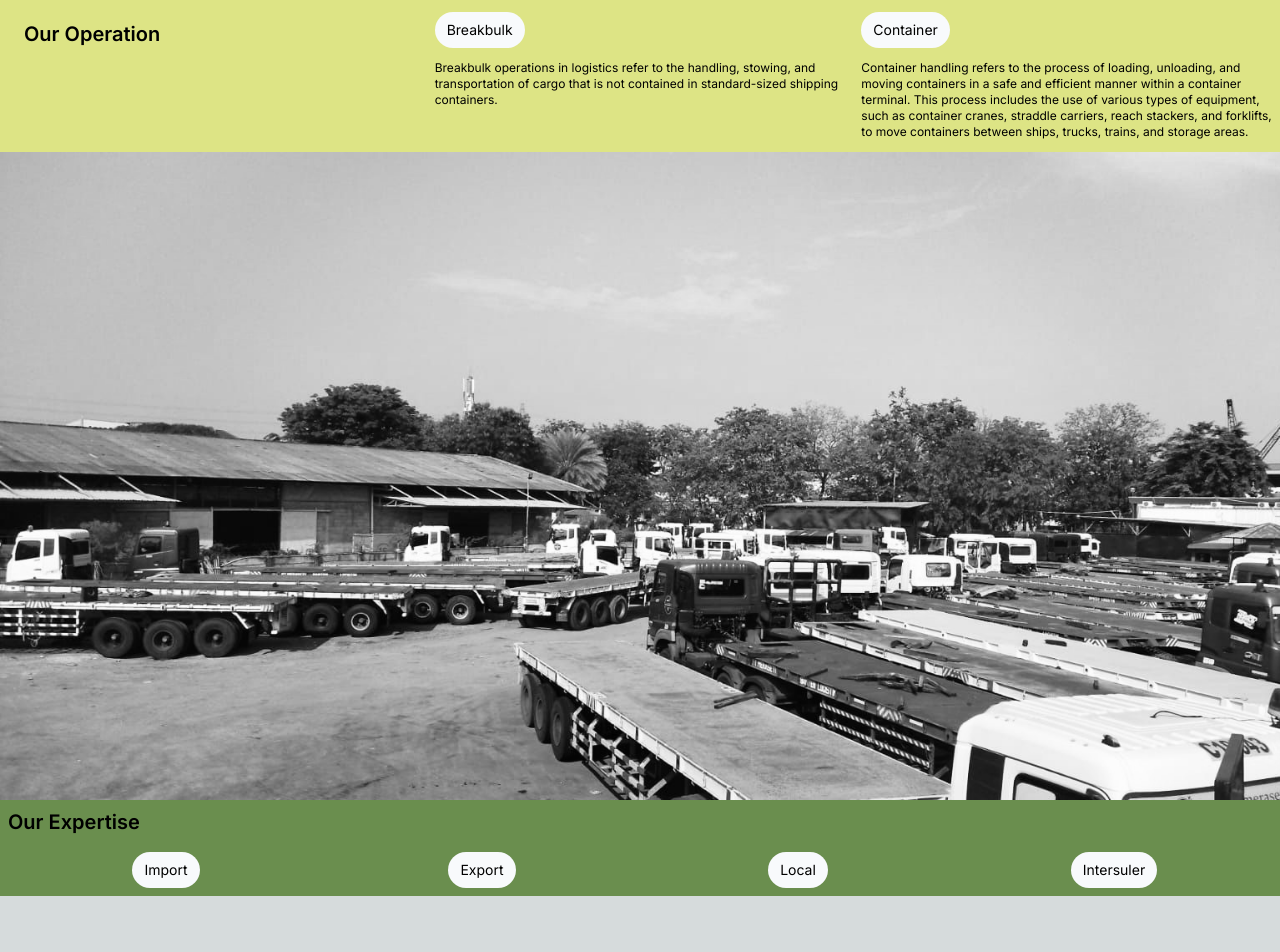
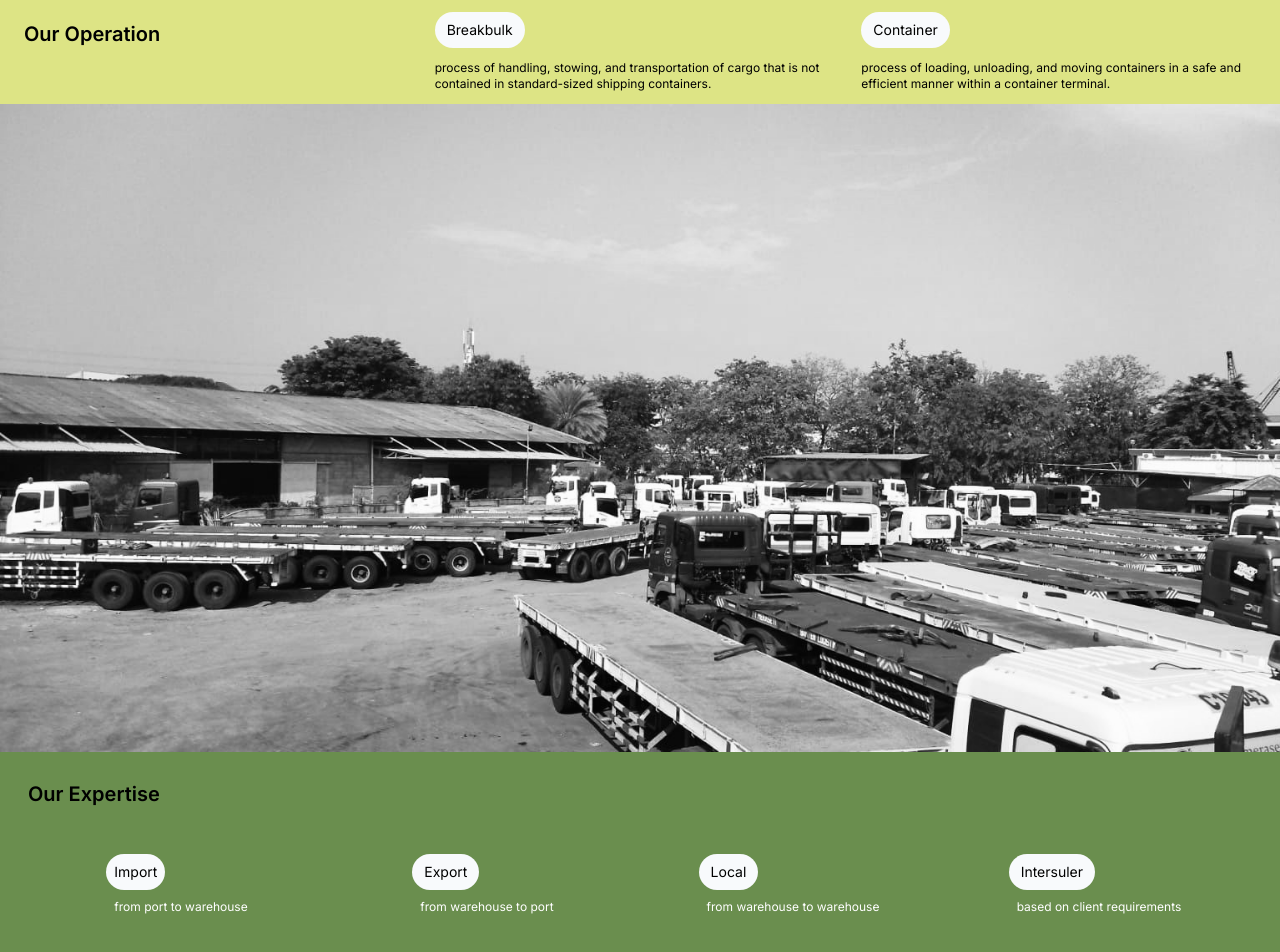
Before and after one commit to keziaaprillia/code-challenge, a Next.js app: page /service in a window 1280 px wide. Shown: the part 120-1072 px from the top of the page. Before the commit the page ends 1016 px from the top, so only its background shows below. Built offline with nearby package versions, Linux system fonts and the light colour scheme.

Commit message:
adjustment

```diff
--- a/src/app/component/closing.jsx
+++ b/src/app/component/closing.jsx
@@ -2,7 +2,7 @@ function ClosingComponent() {
   return (
     <>
       {" "}
-      <div className="bg-[#D9D9D9] w-full h-56 "> </div>
+      <div className="bg-[#D9D9D9] w-full h-40 "> </div>
     </>
   );
 }
--- a/src/app/component/expertise.jsx
+++ b/src/app/component/expertise.jsx
@@ -1,29 +1,41 @@
 function ExpertiseComponent() {
   return (
-    <div className="grid grid-rows-2 gap-2 bg-[#6A8E4E] p-2 w-full">
-      <div className="font-semibold  text-black text-xl hover:text-white">
+    <div className="grid grid-rows-2 gap-1 bg-[#6A8E4E] py-7 px-7 w-full">
+      <div className="font-semibold text-black text-xl hover:text-white">
         Our Expertise
       </div>
       <div className="grid grid-cols-4 justify-items-center">
         <div className="">
-          <button className="bg-slate-50 px-3 p-2 hover:bg-[#FFB067] text-black text-sm rounded-full ">
+          <button className="bg-slate-50 p-2 hover:bg-[#FFB067] text-black text-sm rounded-full ">
             Import
           </button>{" "}
+          <div className="text-[12px] text-white p-2">
+            from port to warehouse{" "}
+          </div>
         </div>
         <div className="">
           <button className="bg-slate-50 hover:bg-[#FFB067] px-3 p-2 text-black text-sm rounded-full ">
             Export
           </button>
+          <div className="text-[12px] text-white p-2 ">
+            from warehouse to port{" "}
+          </div>
         </div>
         <div className="">
-          <button className="bg-slate-50 hover:bg-[#FFB067] px-3  p-2  text-black text-sm rounded-full ">
+          <button className="bg-slate-50 hover:bg-[#FFB067] px-3 p-2 text-black text-sm rounded-full ">
             Local
           </button>
+          <div className="text-[12px] text-white p-2">
+            from warehouse to warehouse{" "}
+          </div>
         </div>
         <div className="">
           <button className="bg-slate-50 hover:bg-[#FFB067] px-3  p-2  text-black text-sm rounded-full ">
             Intersuler
           </button>
+          <div className="text-[12px] text-white p-2">
+            based on client requirements{" "}
+          </div>
         </div>
       </div>
     </div>
--- a/src/app/component/operation.jsx
+++ b/src/app/component/operation.jsx
@@ -9,9 +9,8 @@ function OperationComponent() {
           Breakbulk
         </button>{" "}
         <div className="text-xs py-3">
-          Breakbulk operations in logistics refer to the handling, stowing, and
-          transportation of cargo that is not contained in standard-sized
-          shipping containers.
+          process of handling, stowing, and transportation of cargo that is not
+          contained in standard-sized shipping containers.
         </div>
       </div>
       <div className=" mt-20 max-sm:mt-3 max-sm:ml-4 ">
@@ -19,12 +18,8 @@ function OperationComponent() {
           Container
         </button>
         <div className="text-xs py-3">
-          Container handling refers to the process of loading, unloading, and
-          moving containers in a safe and efficient manner within a container
-          terminal. This process includes the use of various types of equipment,
-          such as container cranes, straddle carriers, reach stackers, and
-          forklifts, to move containers between ships, trucks, trains, and
-          storage areas.
+          process of loading, unloading, and moving containers in a safe and
+          efficient manner within a container terminal.
         </div>
       </div>
     </div>
--- a/src/app/component/overview.jsx
+++ b/src/app/component/overview.jsx
@@ -9,36 +9,36 @@ function OverviewComponent() {
   return (
     <>
       <div className="grid grid-cols-3 max-md:grid-cols-1 m-auto">
-        <div className=" col-span-2 max-sm:hidden max-md:hidden bg-slate-100">
+        <div className=" col-span-2 max-sm:hidden max-md:hidden bg-white">
           <Image src={photo} className="object-cover h-[100%] rounded-md" />
           <div></div> <nav></nav>
         </div>{" "}
-        <div className="grid bg-slate-100 items-center justify-center text-black font-semibold text-xl text-center w-full p-4 ">
-          <div className="bg-stone-50 hover:bg-[#DDE485] text-md  font-semibold py-2 px-2 rounded-md">
+        <div className="grid bg-white items-center justify-center text-black font-semibold text-xl text-center w-full p-4 ">
+          <div className="bg-white hover:bg-[#DDE485] text-md  font-semibold py-2 px-2 rounded-md">
             Competitive Edge on Delivering Services
           </div>
-          <div className="hover:font-semibold hover:text-md text-sm max-sm:text-xs max-sm:p-1 rounded-md ">
+          <div className="hover:font-semibold hover:text-md text-sm max-sm:text-xs max-sm:p-1 font-normal rounded-md ">
             up to 6 years of industry experience
           </div>
-          <div className="hover:font-semibold hover:text-md text-sm max-sm:text-xs max-sm:p-1 rounded-md">
+          <div className="hover:font-semibold hover:text-md text-sm max-sm:text-xs max-sm:p-1 font-normal max-sm:font-normal rounded-md">
             2 in-house dolly
           </div>
-          <div className="hover:font-semibold hover:text-md text-sm max-sm:text-xs max-sm:p-1 rounded-md">
+          <div className="hover:font-semibold hover:text-md text-sm max-sm:text-xs max-sm:p-1 font-normal max-sm:font-normal rounded-md">
             dedicated client support
           </div>
-          <div className="hover:font-semibold hover:text-md text-sm  max-sm:text-xs max-sm:p-1 rounded-md">
+          <div className="hover:font-semibold hover:text-md text-sm  max-sm:text-xs max-sm:p-1 font-normal  max-sm:font-normal rounded-md">
             17 in-house trucking units
           </div>
-          <div className="hover:font-semibold hover:text-md text-sm max-sm:text-xs max-sm:p-1 rounded-md">
+          <div className="hover:font-semibold hover:text-md text-sm max-sm:text-xs max-sm:p-1 font-normal  max-sm:font-normal rounded-md">
             online tracking dashboard
           </div>
-          <div className="hover:font-semibold hover:text-md text-sm max-sm:text-xs max-sm:p-1 rounded-md">
+          <div className="hover:font-semibold hover:text-md text-sm max-sm:text-xs max-sm:p-1 font-normal max-sm:font-normal rounded-md">
             real-time gps tracking
           </div>
-          <div className="hover:font-semibold hover:text-md text-sm max-sm:text-xs max-sm:p-1  rounded-md">
+          <div className="hover:font-semibold hover:text-md text-sm max-sm:text-xs max-sm:p-1 font-normal max-sm:font-normal rounded-md">
             up to 6 years of industry experience
           </div>
-          <div className="hover:font-semibold hover:text-md text-sm max-sm:text-xs max-sm:p-1  rounded-md">
+          <div className="hover:font-semibold hover:text-md text-sm max-sm:text-xs max-sm:p-1 font-normal max-sm:font-normal rounded-md">
             24h standby storing
           </div>
         </div>
```
